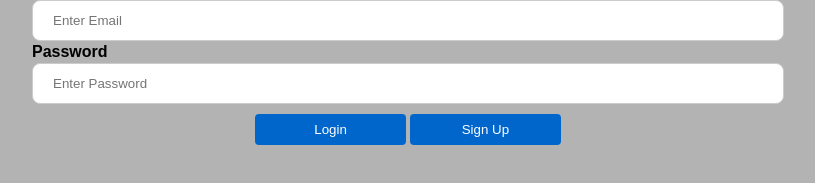
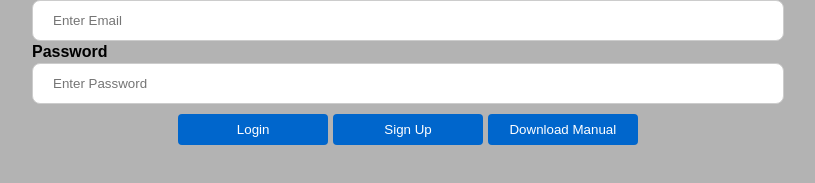
Before and after one commit to matthoward1013/Skateable---SW, a website: page skateable/client/login.html in a window 1280 px wide. Shown: the part 231-414 px from the top of the page, without its empty margins (232-1047 px from the left). Drawn offline with nearby package versions, Linux system fonts and the light colour scheme.

Commit message:
Linked Downloadable Manual to home page

```diff
--- a/skateable/client/login.html
+++ b/skateable/client/login.html
@@ -20,7 +20,9 @@
 <div class="container2">
     <button type="button" id= "loginbtn" onclick="Login();">Login</button>
     <button type="button" id="signupbtn" onclick="location.href='signup.html'">Sign Up</button>
-
+ 	<a href="/SkateableUserManualV1.pdf" download="SkateableUserManualV1.pdf">
+    <button>Download Manual</button>
+</a>
     </div>
   </div>
 
```
Also changed, not shown: 1 other file.
